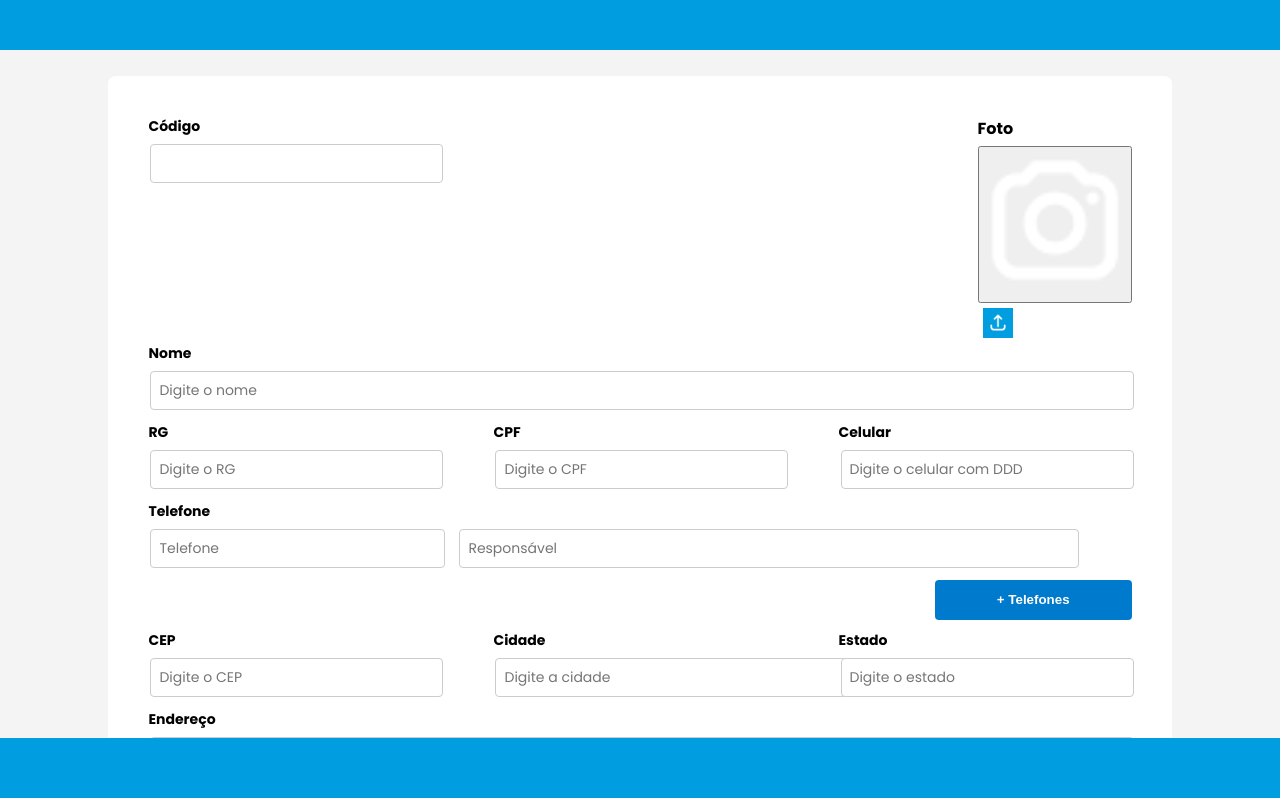
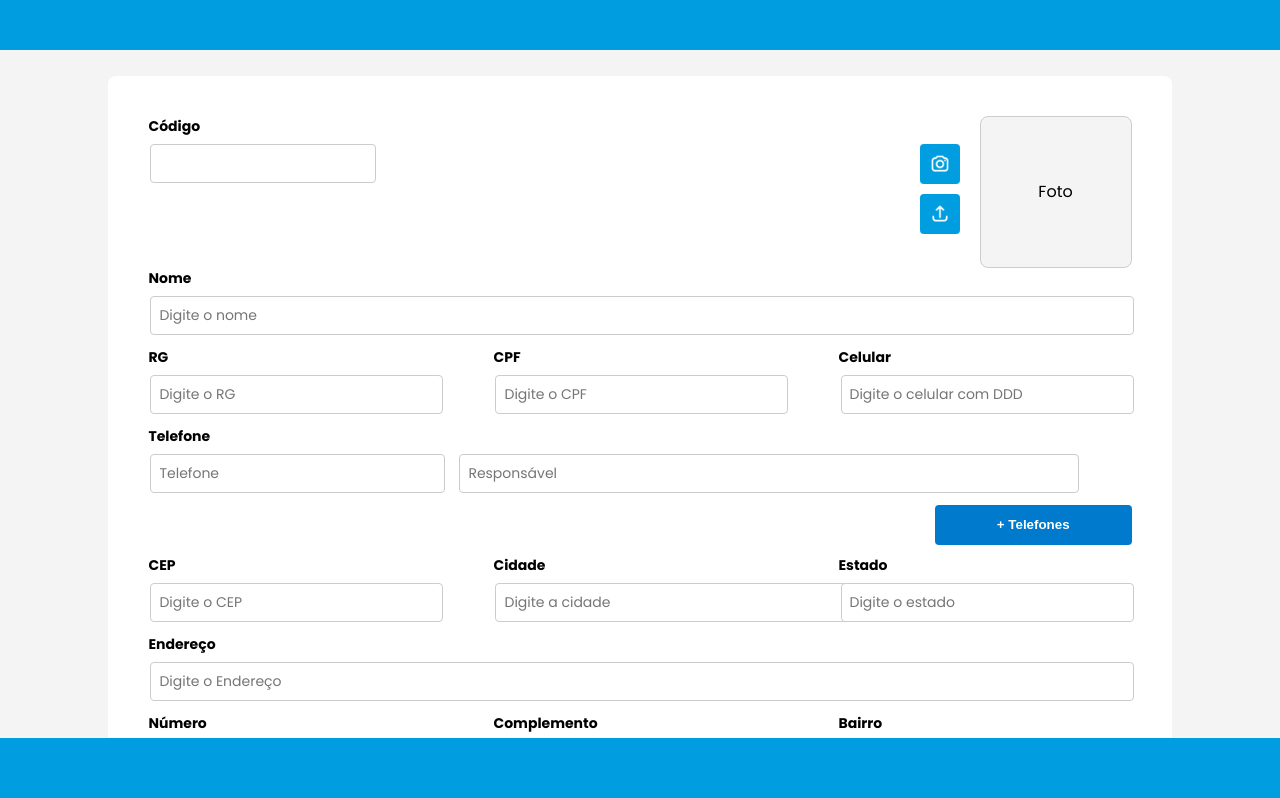
Before and after one commit to DanielleCavalcante/AAPS-Frontend, a React (Vite) app: page /altera-doador in a window 1280 px wide. Shown: the top 798 px of the page. Built offline with nearby package versions, Linux system fonts and the light colour scheme.

Commit message:
doador - foto

```diff
--- a/src/pages/AlterarDoador/alteraDoador.css
+++ b/src/pages/AlterarDoador/alteraDoador.css
@@ -145,37 +145,51 @@
 
 .foto-upload {
   display: flex;
-  flex-direction: column;
-  align-items: flex-start;
+  flex-direction: row;
+  justify-content: flex-end; /* Alinha tudo à direita */
+  align-items: center;
+  gap: 20px; /* Espaço entre os botões e a área da foto */
+  width: 100%;
 }
 
-.foto-upload img {
-  width: 150px;
-  height: auto;
+.foto-buttons {
+  display: flex;
+  flex-direction: column; /* Botões alinhados verticalmente */
+  gap: 10px; /* Espaço entre os botões */
+  align-items: center;
 }
 
-.buttons {
+.camera, .upload {
   display: flex;
-  gap: 10px;
-  margin-bottom: 10px;
-}
-
-.upload {
+  justify-content: center;
+  align-items: center;
   background-color: #009EE0;
   color: white;
   cursor: pointer;
   padding: 10px;
-  display: inline-grid;
-  justify-content: center;
-  width: 30px;
-  height: 30px;
-  margin: 5px;
   border: none;
-  align-content: center;
+  border-radius: 4px;
 }
 
-.upload img {
+.camera img, .upload img {
   width: 20px;
   height: 20px;
-  padding: 2%;
 }
+
+.foto-preview-container {
+  display: flex;
+  justify-content: center;
+  align-items: center;
+  width: 150px;
+  height: 150px;
+  border: 1px solid #ccc;
+  border-radius: 8px;
+  overflow: hidden;
+  background-color: #f4f4f4;
+}
+
+.foto-preview-container img {
+  max-width: 100%;
+  max-height: 100%;
+  object-fit: cover;
+}
--- a/src/pages/AlterarDoador/index.jsx
+++ b/src/pages/AlterarDoador/index.jsx
@@ -77,6 +77,39 @@ const AlteraDoador = () => {
         setTelefones(['']); // Limpa os telefones
     };
 
+    const handleFotoCamera = async () => {
+        try {
+            const stream = await navigator.mediaDevices.getUserMedia({ video: true });
+            const videoElement = document.createElement('video');
+            videoElement.srcObject = stream;
+            videoElement.play();
+
+            const canvas = document.createElement('canvas');
+            const context = canvas.getContext('2d');
+
+            const capturePhoto = () => {
+                canvas.width = videoElement.videoWidth;
+                canvas.height = videoElement.videoHeight;
+                context.drawImage(videoElement, 0, 0, canvas.width, canvas.height);
+
+                // Parar o stream
+                stream.getTracks().forEach((track) => track.stop());
+
+                // Atualizar o estado da foto
+                setFoto(canvas.toDataURL('image/png'));
+            };
+
+            // Exibe um modal ou uma janela para tirar a foto
+            const confirmPhoto = window.confirm("Pronto para capturar a foto?");
+            if (confirmPhoto) {
+                capturePhoto();
+            }
+        } catch (error) {
+            console.error("Erro ao acessar a câmera:", error);
+            alert("Não foi possível acessar a câmera. Verifique as permissões.");
+        }
+    };
+
 
 
     return (
@@ -90,17 +123,27 @@ const AlteraDoador = () => {
                     </div>
 
                     <div className="foto-upload">
-                        <label>Foto</label>
+                        <div className="foto-buttons">
+                            {/* Botão de capturar foto */}
+                            <button type="button" className="camera" onClick={handleFotoCamera}>
+                                <img src="/src/assets/icone_camera.png" alt="Ícone câmera" className="icon" />
+                            </button>
 
-                        <button className="camera"> {/*onClick={handleFotoCmera}*/}
-                            <img src="/src/assets/icone_camera.png" alt="Ícone camera" className="icon" />
-                        </button>
-
-                        <button className="upload" type="file" accept="image/*" onChange={handleFotoUpload}>
-                            <img src="/src/assets/icone_upload.png" alt="Ícone upload" className="icon" />
-                        </button>
-
-                        {foto && <img src={foto} alt="Foto do doador" className="foto" />}
+                            {/* Botão de upload */}
+                            <label className="upload">
+                                <img src="/src/assets/icone_upload.png" alt="Ícone upload" className="icon" />
+                                <input
+                                    type="file"
+                                    accept="image/*"
+                                    onChange={handleFotoUpload}
+                                    style={{ display: 'none' }}
+                                />
+                            </label>
+                        </div>
+                        <div class="foto-preview-container">
+                            <span class="foto-label">Foto</span>
+                            {foto && <img src={foto} alt="Foto do doador" className="foto" />}
+                        </div>
                     </div>
                 </div>
 
--- a/src/pages/CadastroDoador/cadastroDoador.css
+++ b/src/pages/CadastroDoador/cadastroDoador.css
@@ -143,37 +143,51 @@ label {
 
 .foto-upload {
   display: flex;
-  flex-direction: column;
-  align-items: flex-start;
+  flex-direction: row;
+  justify-content: flex-end; /* Alinha tudo à direita */
+  align-items: center;
+  gap: 20px; /* Espaço entre os botões e a área da foto */
+  width: 100%;
 }
 
-.buttons {
+.foto-buttons {
   display: flex;
-  gap: 10px;
-  margin-bottom: 10px;
+  flex-direction: column; /* Botões alinhados verticalmente */
+  gap: 10px; /* Espaço entre os botões */
+  align-items: center;
 }
 
-.foto-upload img {
-  width: 150px;
-  height: auto;
-}
-
-.upload{
+.camera, .upload {
+  display: flex;
+  justify-content: center;
+  align-items: center;
   background-color: #009EE0;
   color: white;
   cursor: pointer;
   padding: 10px;
-  display: inline-grid;
-  justify-content: center;
-  width: 30px;
-  height: 30px;
-  margin: 5px;
   border: none;
-  align-content: center
+  border-radius: 4px;
 }
 
-.upload img{
+.camera img, .upload img {
   width: 20px;
   height: 20px;
-  padding: 2%;
 }
+
+.foto-preview-container {
+  display: flex;
+  justify-content: center;
+  align-items: center;
+  width: 150px;
+  height: 150px;
+  border: 1px solid #ccc;
+  border-radius: 8px;
+  overflow: hidden;
+  background-color: #f4f4f4;
+}
+
+.foto-preview-container img {
+  max-width: 100%;
+  max-height: 100%;
+  object-fit: cover;
+}
--- a/src/pages/CadastroDoador/index.jsx
+++ b/src/pages/CadastroDoador/index.jsx
@@ -58,6 +58,7 @@ const CadastroDoador = () => {
         if (file) setFoto(URL.createObjectURL(file));
     };
 
+
     {/*Handler para capturar foto com a câmera
         const handleFotoCmera = () => {
             // Lógica para acessar a câmera e capturar a foto
@@ -73,6 +74,40 @@ const CadastroDoador = () => {
         setFoto(null);
     };
 
+    const handleFotoCamera = async () => {
+        try {
+            const stream = await navigator.mediaDevices.getUserMedia({ video: true });
+            const videoElement = document.createElement('video');
+            videoElement.srcObject = stream;
+            videoElement.play();
+
+            const canvas = document.createElement('canvas');
+            const context = canvas.getContext('2d');
+
+            const capturePhoto = () => {
+                canvas.width = videoElement.videoWidth;
+                canvas.height = videoElement.videoHeight;
+                context.drawImage(videoElement, 0, 0, canvas.width, canvas.height);
+
+                // Parar o stream
+                stream.getTracks().forEach((track) => track.stop());
+
+                // Atualizar o estado da foto
+                setFoto(canvas.toDataURL('image/png'));
+            };
+
+            // Exibe um modal ou uma janela para tirar a foto
+            const confirmPhoto = window.confirm("Pronto para capturar a foto?");
+            if (confirmPhoto) {
+                capturePhoto();
+            }
+        } catch (error) {
+            console.error("Erro ao acessar a câmera:", error);
+            alert("Não foi possível acessar a câmera. Verifique as permissões.");
+        }
+    };
+
+
     return (
         <div className="cadastro-container">
             <form className="cadastroDoador-form" onSubmit={handleSubmit}>
@@ -84,18 +119,29 @@ const CadastroDoador = () => {
                     </div>
 
                     <div className="foto-upload">
-                        <label>Foto</label>
-
-                            <button className="camera"> {/*onClick={handleFotoCmera}*/}
-                                <img src="/src/assets/icone_camera.png" alt="Ícone camera" className="icon" />
+                        <div className="foto-buttons">
+                            {/* Botão de capturar foto */}
+                            <button type="button" className="camera" onClick={handleFotoCamera}>
+                                <img src="/src/assets/icone_camera.png" alt="Ícone câmera" className="icon" />
                             </button>
 
-                            <button className="upload" type="file" accept="image/*" onChange={handleFotoUpload}>
+                            {/* Botão de upload */}
+                            <label className="upload">
                                 <img src="/src/assets/icone_upload.png" alt="Ícone upload" className="icon" />
-                            </button>
+                                <input
+                                    type="file"
+                                    accept="image/*"
+                                    onChange={handleFotoUpload}
+                                    style={{ display: 'none' }}
+                                />
+                            </label>
+                        </div>
+                        <div class="foto-preview-container">
+                            <span class="foto-label">Foto</span>
+                            {foto && <img src={foto} alt="Foto do doador" className="foto" />}
+                        </div>
+                    </div>
 
-                        {foto && <img src={foto} alt="Foto do doador" className="foto" />}
-                    </div>
                 </div>
 
                 <div className="form-group">
```
